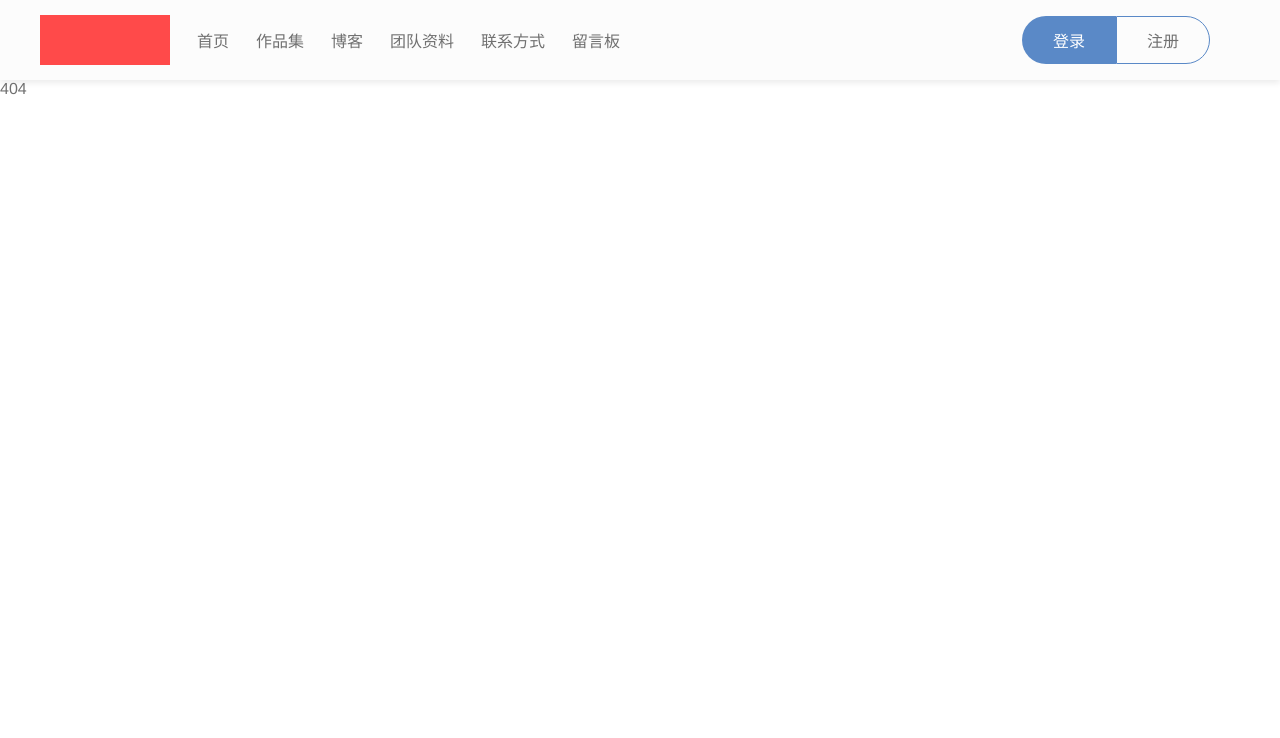
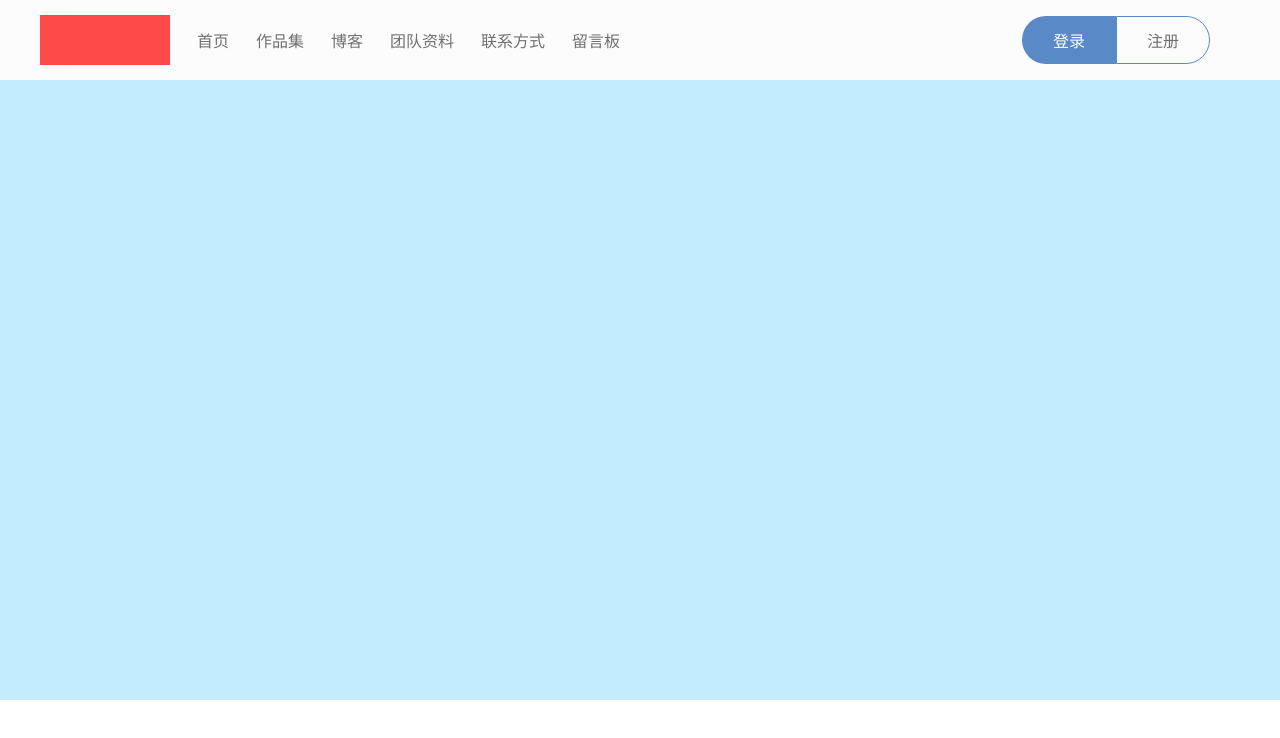
Before and after one commit to Layouwen/personal-website, a Vue app: page /signup in a window 1280 px wide. Before the commit this address had no page. Shown: the top 738 px of the page. Built offline with nearby package versions, Linux system fonts and the light colour scheme.

Commit message:
add SignUp page

```diff
--- a/src/router/index.ts
+++ b/src/router/index.ts
@@ -20,6 +20,11 @@
     component: () => import('../views/Login.vue')
   },
   {
+    path: '/signup',
+    name: 'SignUp',
+    component: () => import('../views/SignUp.vue')
+  },
+  {
     path: '*',
     name: 'notFound',
     component: () => import('../views/notFound.vue')
--- /dev/null
+++ b/src/views/SignUp.vue
@@ -0,0 +1,17 @@
+<template>
+  <Layout class="sign_up_wrapper"></Layout>
+</template>
+
+<script lang="ts">
+import { Component, Vue } from 'vue-property-decorator'
+
+@Component({})
+export default class SignUp extends Vue {
+}
+</script>
+
+<style lang="scss" scoped>
+.sign_up_wrapper {
+
+}
+</style>
```
